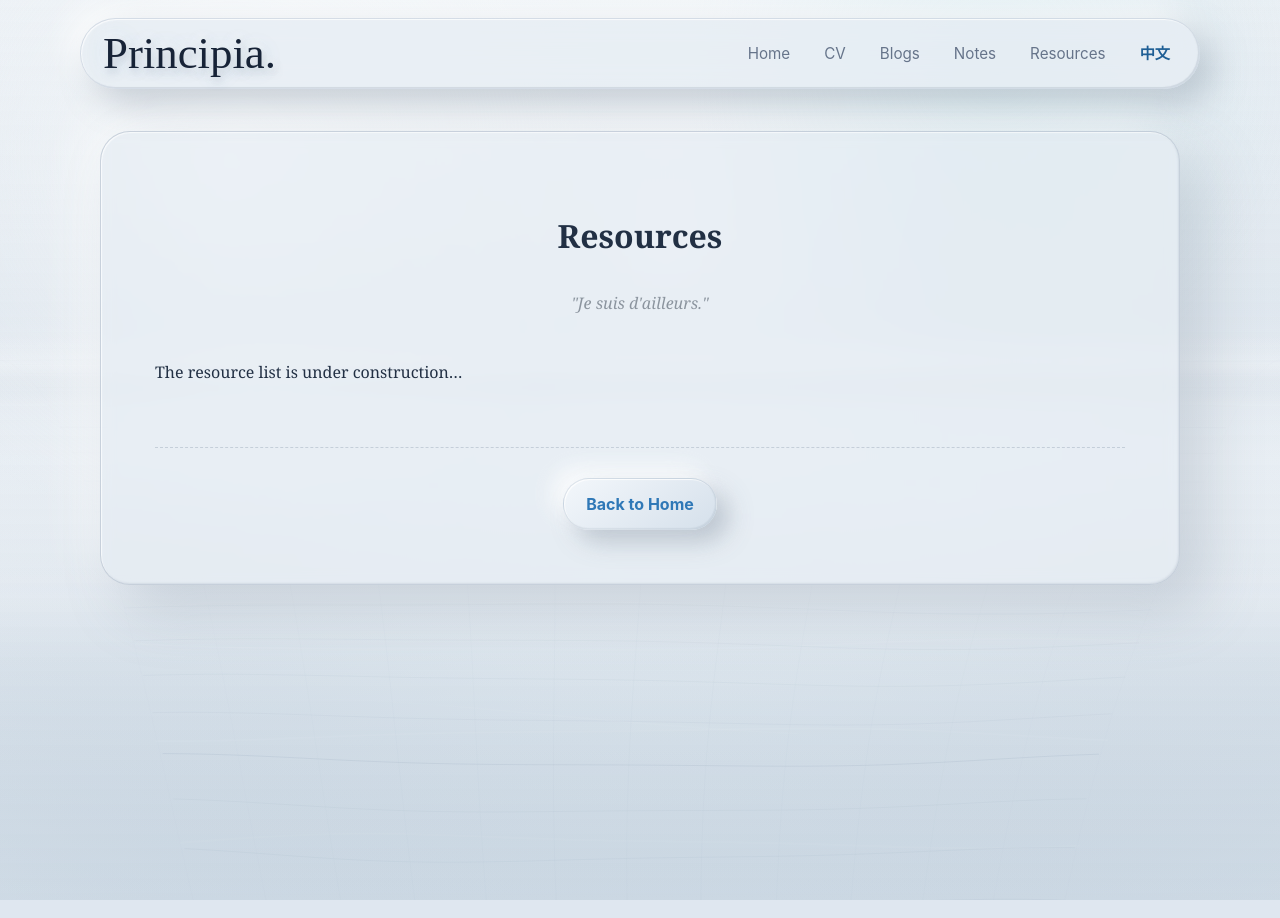
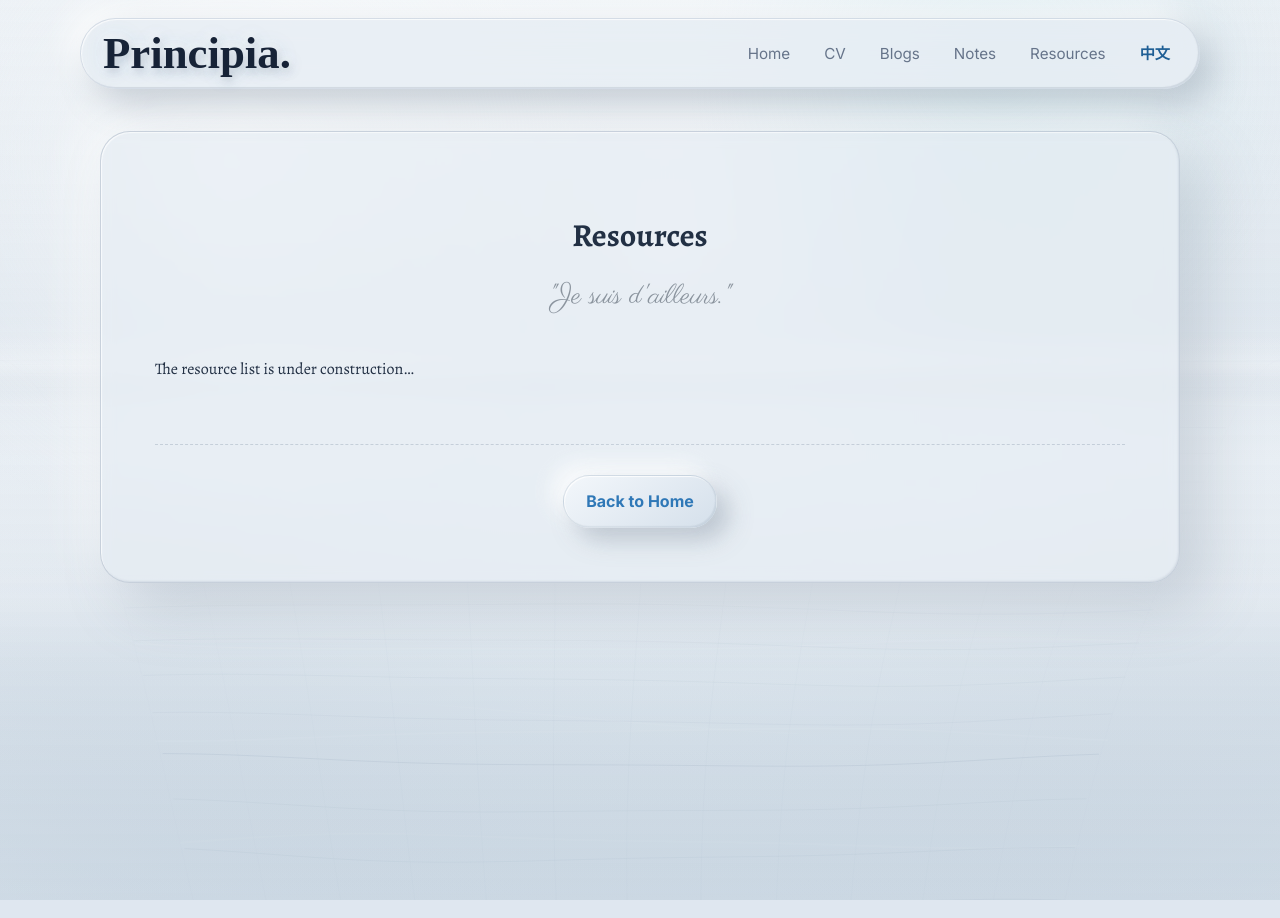
Before and after one commit to EtherealKasumi/personalpage, a Jekyll site: the page built from resources.md, in a window 1280 px wide. Built offline with Jekyll 4.4.1, drawn with Linux system fonts in a browser that asks for light colours; some web fonts are replaced; a style sheet for code colours, icons or effects is not loaded.

Commit message:
Refine site typography

```diff
--- a/_layouts/default.html
+++ b/_layouts/default.html
@@ -24,8 +24,9 @@
     <script defer src="https://cdn.jsdelivr.net/npm/katex@0.16.8/dist/katex.min.js"></script>
     <script defer src="https://cdn.jsdelivr.net/npm/katex@0.16.8/dist/contrib/auto-render.min.js"></script>
 
-    <!-- Brand display font -->
-    <link href="https://fonts.googleapis.com/css2?family=Grenze+Gotisch:wght@900&family=Pirata+One&display=swap" rel="stylesheet">
+    <!-- Site typography -->
+    <link href="https://fonts.googleapis.com/css2?family=Alegreya:wght@400;500;600;700;800&family=Cormorant+Garamond:wght@400;500;600;700&family=Grenze+Gotisch:wght@700;900&family=Inter:wght@400;500;600;700;800&family=Parisienne&family=Pirata+One&family=STIX+Two+Text:wght@400;500;600;700&display=swap" rel="stylesheet">
+    <link href="https://cdn.jsdelivr.net/npm/lxgw-wenkai-screen-webfont@1.7.0/style.css" rel="stylesheet">
 
     <style>
         :root {
@@ -40,8 +41,11 @@
             --shadow-dark: rgba(111, 126, 145, 0.34);
             --shadow-light: rgba(255, 255, 255, 0.78);
             --hairline: rgba(75, 96, 124, 0.13);
-            --math-font: "Georgia", "Times New Roman", serif;
-            --ui-font: Inter, "Segoe UI", "Microsoft YaHei", sans-serif;
+            --brand-font: "Grenze Gotisch", "Pirata One", cursive;
+            --math-font: Alegreya, "LXGW WenKai Screen", "LXGW WenKai", "Cormorant Garamond", "STIX Two Text", Georgia, "Times New Roman", serif;
+            --script-font: Parisienne, "LXGW WenKai Screen", "LXGW WenKai", cursive;
+            --ui-font: Inter, "LXGW WenKai Screen", "Microsoft YaHei", sans-serif;
+            --code-font: "JetBrains Mono", "SFMono-Regular", Consolas, monospace;
         }
         * { box-sizing: border-box; }
         html { margin: 0; padding: 0; background-color: var(--page-bg); min-height: 100vh; }
@@ -67,15 +71,13 @@
         .top-nav { display: flex; justify-content: space-between; align-items: center; gap: 28px; width: min(1120px, calc(100% - 32px)); margin: 18px auto 0; padding: 12px 16px 12px 22px; background: rgba(231, 237, 244, 0.78); backdrop-filter: blur(14px); -webkit-backdrop-filter: blur(14px); border: 1px solid var(--hairline); border-radius: 999px; position: sticky; top: 14px; z-index: 100; box-shadow: 14px 14px 34px var(--shadow-dark), -12px -12px 30px var(--shadow-light), inset 1px 1px 1px rgba(255,255,255,0.72), inset -1px -1px 1px rgba(97,112,132,0.18); }
 
         .nav-brand {
-    font-family: 'Pirata One', cursive;
-
+            font-family: var(--brand-font);
             font-size: clamp(2.1rem, 4vw, 2.8rem);
             line-height: 1;
-    font-weight: 400;
+            font-weight: 900;
             color: #172337;
             letter-spacing: 0;
             text-transform: capitalize;
-
             text-shadow:
                 2px 4px 8px rgba(111, 126, 145, 0.35),
                 -2px -2px 8px rgba(255, 255, 255, 0.92),
@@ -98,10 +100,10 @@
         .home-shell { display: grid; gap: clamp(30px, 5vw, 48px); }
         .profile-section { display: grid; grid-template-columns: minmax(210px, 0.8fr) minmax(0, 1.2fr); align-items: center; gap: clamp(30px, 6vw, 72px); min-height: clamp(360px, calc(100svh - 340px), 520px); }
         .profile-media { position: relative; display: grid; place-items: center; min-height: 280px; }
-        .profile-media::before { content: ""; position: absolute; width: min(86%, 360px); aspect-ratio: 1; border-radius: 50%; background: linear-gradient(145deg, var(--surface-soft), var(--surface-deep)); box-shadow: 24px 24px 50px var(--shadow-dark), -18px -18px 44px var(--shadow-light), inset 7px 7px 16px rgba(111,126,145,0.22), inset -7px -7px 16px rgba(255,255,255,0.72); }
+        .profile-media::before { content: ""; position: absolute; width: clamp(228px, 31vw, 320px); aspect-ratio: 1; border-radius: 50%; background: linear-gradient(145deg, var(--surface-soft), var(--surface-deep)); box-shadow: 24px 24px 50px var(--shadow-dark), -18px -18px 44px var(--shadow-light), inset 7px 7px 16px rgba(111,126,145,0.22), inset -7px -7px 16px rgba(255,255,255,0.72); }
         .profile-avatar { position: relative; width: clamp(180px, 25vw, 260px); height: clamp(180px, 25vw, 260px); border-radius: 50%; object-fit: cover; border: 10px solid var(--surface); box-shadow: 16px 16px 34px rgba(111,126,145,0.34), -12px -12px 30px rgba(255,255,255,0.72); flex-shrink: 0; }
         .profile-info { animation: copyIn 0.9s 0.12s ease both; }
-        .home-kicker { margin: 0 0 12px; color: var(--accent-strong); font: 700 0.82rem/1.4 var(--ui-font); letter-spacing: 0; text-transform: uppercase; }
+        .home-kicker { margin: 0 0 12px; color: var(--accent-strong); font: 400 1.35rem/1.35 var(--script-font); letter-spacing: 0; text-transform: none; }
         .profile-info h1 { margin: 0 0 16px 0; border-bottom: none; font-size: clamp(2.65rem, 7vw, 5.4rem); line-height: 0.98; color: #172337; text-shadow: 5px 7px 16px rgba(111,126,145,0.22), -3px -3px 12px rgba(255,255,255,0.78); }
         .profile-info h1 span { display: block; }
         .profile-info .subtitle { max-width: 560px; margin: 0 0 28px 0; color: #4d5d72; font-size: clamp(1.05rem, 2vw, 1.25rem); font-style: normal; }
@@ -125,7 +127,9 @@
         .blog-page { display: grid; gap: clamp(30px, 5vw, 54px); }
         .blog-hero { text-align: center; padding: clamp(54px, 8vw, 96px) 0 clamp(18px, 4vw, 32px); }
         .blog-title { margin: 0 0 26px; border-bottom: none; color: #172337; font-size: clamp(2.4rem, 5vw, 3.35rem); line-height: 1.08; text-shadow: 5px 7px 16px rgba(111,126,145,0.18), -3px -3px 12px rgba(255,255,255,0.72); }
-        .blog-quote { margin: 0; color: #506175; font-size: clamp(1.05rem, 2vw, 1.25rem); font-style: italic; }
+        .blog-quote,
+        .page-tagline { margin: 0; color: #506175; font-family: var(--script-font); font-size: clamp(1.35rem, 2.5vw, 1.72rem); font-style: normal; line-height: 1.35; }
+        .page-tagline { text-align: center; color: #8b949e; margin-bottom: 40px; }
         .blog-list { display: grid; gap: 22px; }
         .blog-quick-links { display: flex; align-items: stretch; justify-content: center; gap: 12px; width: min(720px, 100%); margin: -18px auto 10px; }
         .ledger-entry { display: flex; align-items: center; justify-content: space-between; gap: 18px; width: min(720px, 100%); margin: -18px auto 10px; padding: 14px 20px; border-radius: 999px; color: #40556c; background: linear-gradient(145deg, rgba(241,245,249,0.58), rgba(214,224,235,0.52)); border: 1px solid rgba(75, 96, 124, 0.12); box-shadow: inset 6px 6px 14px rgba(111,126,145,0.13), inset -6px -6px 16px rgba(255,255,255,0.56); font-family: var(--ui-font); text-decoration: none; transition: transform 0.06s linear, box-shadow 0.07s linear, color 0.06s linear; }
@@ -242,7 +246,7 @@
         .katex-display { overflow-x: auto; overflow-y: hidden; padding: 5px 0; }
         a { color: var(--accent-color); text-decoration: none; }
         img { max-width: 100%; border-radius: 6px; }
-        code { background: rgba(47,120,183,0.09); padding: 2px 6px; border-radius: 4px; font-family: monospace; color: #225f96; }
+        code { background: rgba(47,120,183,0.09); padding: 2px 6px; border-radius: 4px; font-family: var(--code-font); color: #225f96; }
         .notes-correction-note { margin-top: 34px; padding: 4px 0 4px 18px; border-left: 2px solid rgba(47, 120, 183, 0.42); color: #4b5e74; font-family: var(--ui-font); font-size: 0.96rem; line-height: 1.75; }
         .notes-correction-note span { display: block; margin-bottom: 3px; color: #172337; font-size: 0.78rem; font-weight: 800; letter-spacing: 0; text-transform: uppercase; }
         .box.glass { background: rgba(231, 237, 244, 0.5); backdrop-filter: blur(8px); border: 1px solid rgba(75, 96, 124, 0.12);}
--- a/resources.md
+++ b/resources.md
@@ -7,7 +7,7 @@ parent: home
 ---
 
 <h1 style="text-align: center; border-bottom: none; margin-bottom: 5px;">Resources</h1>
-<p style="text-align: center; color: #8b949e; margin-bottom: 40px; font-style: italic;">
+<p class="page-tagline">
   "Je suis d'ailleurs."
 </p>
 
```
Also changed, not shown: notes.md (+1 -1 lines), zh/notes.md (+1 -1 lines), zh/resources.md (+1 -1 lines). Lines whose indentation alone changed are shown as unchanged.
